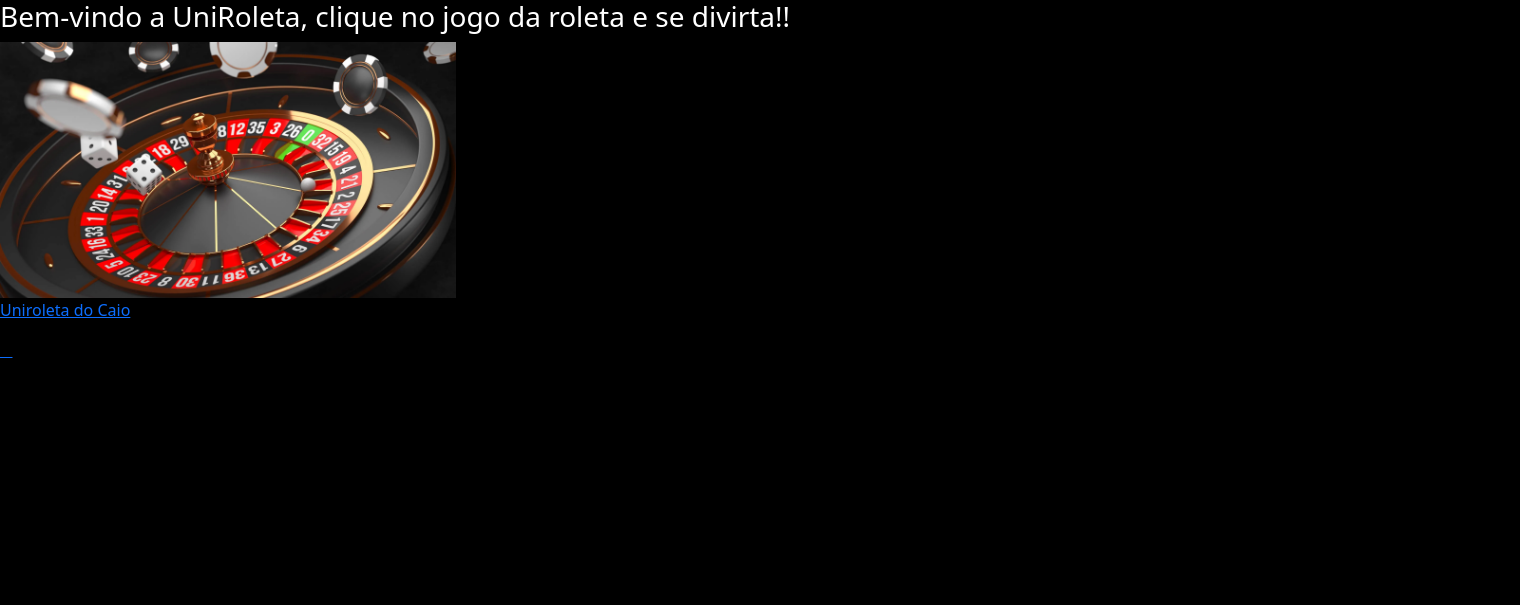
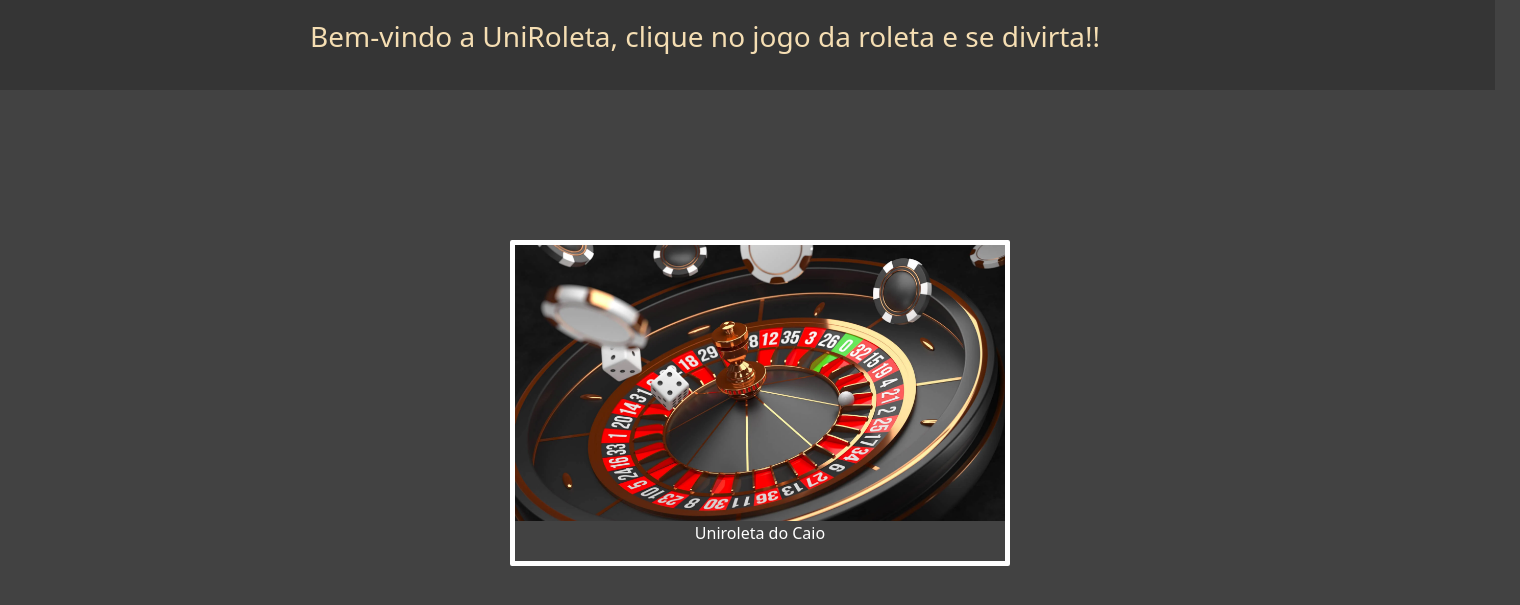
Before and after one commit to imztx/jogo-roleta, a Django app: a page that uses lasvegas/templates/tela_inicial/tela.html in a window 1520 px wide. Shown: the top 605 px of the page. Run offline with Django 5.2, Linux system fonts and the light colour scheme.

Commit message:
tela inicial

```diff
--- a/lasvegas/static/main.css
+++ b/lasvegas/static/main.css
@@ -1,6 +1,38 @@
-body {
-    background-color: black !important;
-    color: white !important;
+.body_tela {
+    background-color: #424242;
+    color: white;
+    margin-left: 70px;
+    margin-top: 20px;
+    margin: 0 auto;
+
+  }
+
+.tela_roleta {
     text-align: center;
-    margin-top: 20px;
+    border: 5px solid white;
+    border-radius: 2px;
+    max-width: 500px;
+    margin: 150px auto 0;
+    display: block;
 }
+
+.tela_roleta a {
+    color: #fff;
+    text-decoration: none;
+}
+
+.retangulo {
+    width: 1495px;
+    height: 90px;
+    background-color: #353535;
+    padding: 20px;
+}
+
+.retangulo p {
+    margin: 0;
+}
+
+.texto_retangulo {
+    color: wheat;
+    margin-left: 290px;
+}
--- a/lasvegas/templates/tela_inicial/tela.html
+++ b/lasvegas/templates/tela_inicial/tela.html
@@ -11,16 +11,17 @@
     <link href="https://cdnjs.cloudflare.com/ajax/libs/font-awesome/5.15.4/css/all.min.css" rel="stylesheet" />
   </head>
 
-  <body>
-    <h3>Bem-vindo a UniRoleta, clique no jogo da roleta e se divirta!!</h3>
+  <body class="body_tela">
 
-  </body>
-</html>
 
-<div>
+    <div class="retangulo">
+      <h3 class="texto_retangulo">Bem-vindo a UniRoleta, clique no jogo da roleta e se divirta!!</h3>
+    </div>
+
+    <div class="tela_roleta">
       <a href="http://127.0.0.1:8000/roleta">
         <div>
-          <img src="{% static 'polls/roleta_inicial.png'%}" alt='Jogo da roleta' width="30%" />
+              <img src="{% static 'polls/roleta_inicial.png'%}" alt='Jogo da roleta' width="100%"/>
         </div>
 
         <div>
@@ -30,3 +31,7 @@
         </div>
       </a>
     </div>
+
+
+  </body>
+</html>
```
Lines whose indentation alone changed are shown as unchanged.
